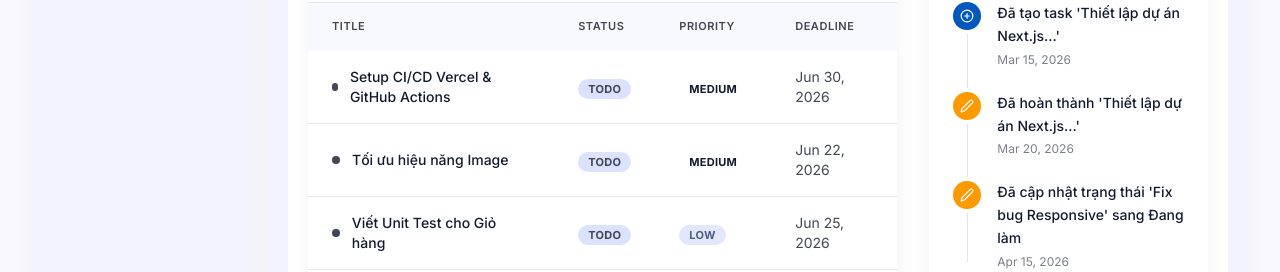
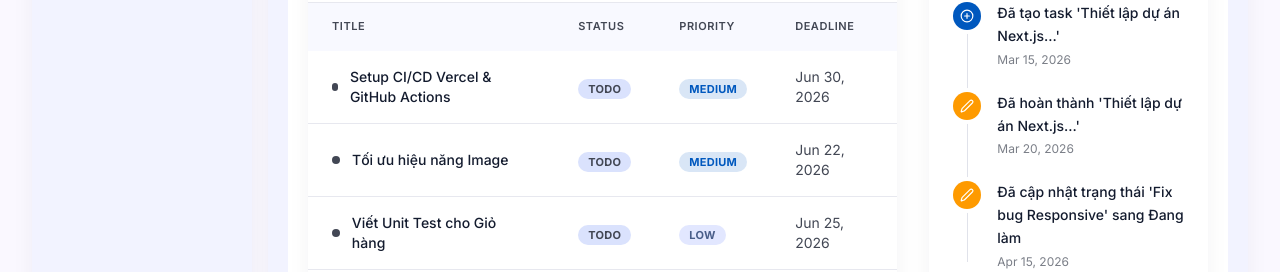
Before and after one commit to hypeaxis/saas-dashboard, a Next.js app: page /dashboard in a window 1280 px wide. Shown: the part 485-757 px from the top of the page. Built offline with nearby package versions, Linux system fonts and the light colour scheme; no server answers; sample sign-in values are in the browser's storage.

Commit message:
Update page.tsx
-sửa thiết kế hiển thị chữ medium

```diff
--- a/src/app/(protected)/dashboard/page.tsx
+++ b/src/app/(protected)/dashboard/page.tsx
@@ -46,7 +46,7 @@ const StatusBadge = ({ status }: { status: Status }) => {
 const PriorityBadge = ({ priority }: { priority: Priority }) => {
     const config = {
         low: "bg-surface-container-high text-secondary",
-        medium: "bg-secondary-container text-foreground",
+        medium: "bg-primary/15 text-primary dark:bg-primary/25 dark:text-primary-foreground",
         high: "bg-destructive/10 text-destructive dark:bg-destructive/20",
     };
     return (
```
